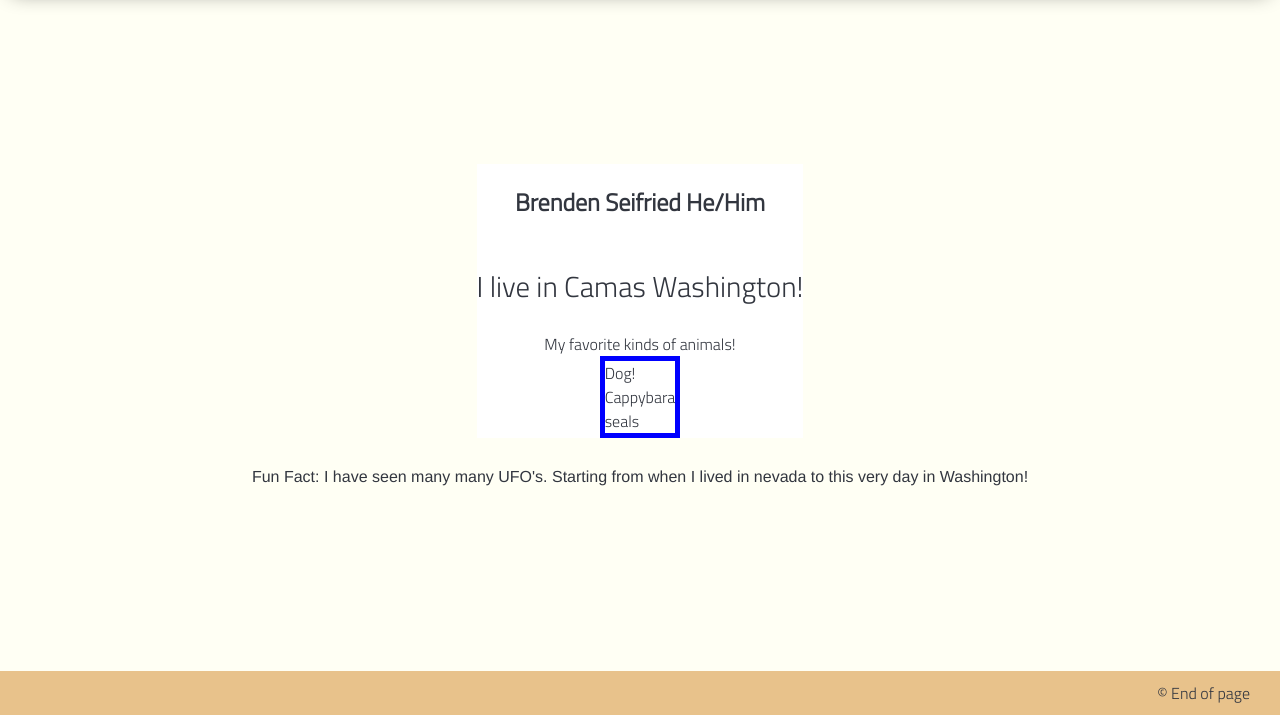
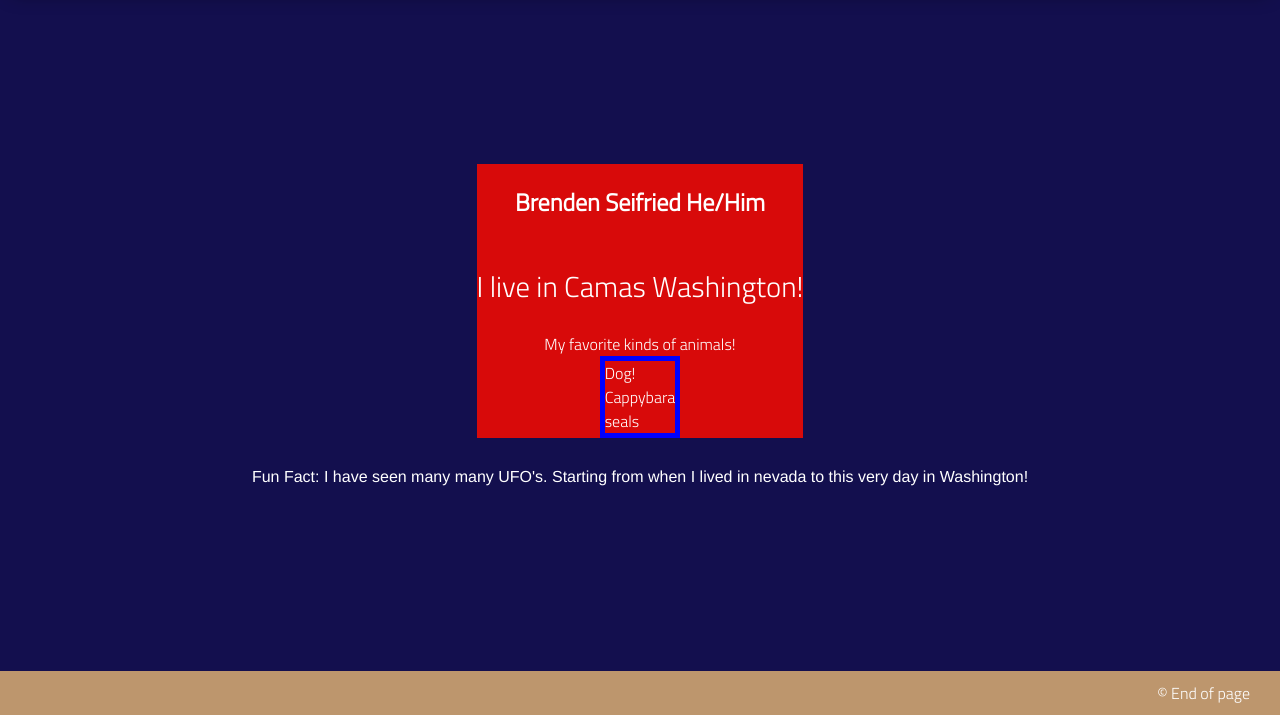
Before and after one commit to BrendenSeifried/About-Me-project-one, a plain HTML site: page index.html in a window 1280 px wide. Shown: the part 85-800 px from the top of the page. Drawn offline with Linux system fonts and the light colour scheme.

Commit message:
Changed colors to show border and text color

```diff
--- a/styles/global.css
+++ b/styles/global.css
@@ -1,10 +1,10 @@
 
 :root {
-    --primary-background: #FFFFF4;
+    --primary-background: #130f4e;
     --chrome-background: #e3b574;
     --chrome-background-opaque: #e3b574d1;
     --secondary-background: #C9B39B;
-    --text-color: #32363F;
+    --text-color: #ffffff;
     --accent-light: #ED8F11;
     --accent-dark: #C27A18;
 
--- a/styles/style.css
+++ b/styles/style.css
@@ -1,11 +1,11 @@
 body {
     /* feel free to update these css variables for a quick theme */
 
-    --color1: white;
-    --color2: white;
-    --color3: white;
-    --color4: white;
-    --color5: white;
+    --color1: rgb(228, 0, 0);
+    --color2: rgb(255, 0, 0);
+    --color3: rgb(243, 10, 10);
+    --color4: rgb(247, 16, 16);
+    --color5: rgb(216, 10, 10);
 
     /* https://coolors.co/generate and click export -> scss to get the colors to copy and paste below*/
 
```
